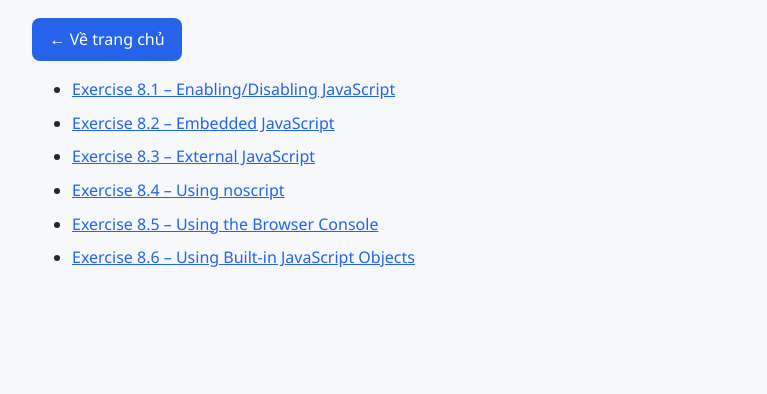
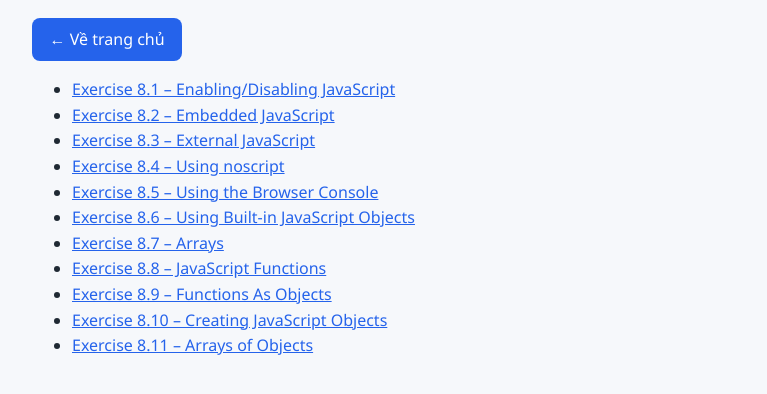
Before and after one commit to duongvu31241024842/BaiTapCaNhan-Tuan3, a plain HTML site: page JavaScript-Labs/Lab08/index.html in a window 1280 px wide. Shown: the part 108-502 px from the top of the page, without its empty margins (152-919 px from the left). Drawn offline with Linux system fonts and the light colour scheme.

Commit message:
Update exercise list in Lab 08 index.html

```diff
--- a/JavaScript-Labs/Lab08/index.html
+++ b/JavaScript-Labs/Lab08/index.html
@@ -10,13 +10,18 @@
 <main class="lab-page">
   <h1>Lab 08 – JavaScript 1: Language Foundations</h1>
   <p><a class="btn" href="../index.html">← Về trang chủ</a></p>
-  <ul class="exercise-list">
+  <ul>
   <li><a href="lab08-walkthrough01.html">Exercise 8.1 – Enabling/Disabling JavaScript</a></li>
   <li><a href="lab08-walkthrough02.html">Exercise 8.2 – Embedded JavaScript</a></li>
   <li><a href="lab08-walkthrough03.html">Exercise 8.3 – External JavaScript</a></li>
   <li><a href="lab08-walkthrough04.html">Exercise 8.4 – Using noscript</a></li>
   <li><a href="lab08-walkthrough05.html">Exercise 8.5 – Using the Browser Console</a></li>
   <li><a href="lab08-walkthrough06.html">Exercise 8.6 – Using Built-in JavaScript Objects</a></li>
+  <li><a href="lab08-walkthrough07.html">Exercise 8.7 – Arrays</a></li>
+  <li><a href="lab08-walkthrough08.html">Exercise 8.8 – JavaScript Functions</a></li>
+  <li><a href="lab08-walkthrough09.html">Exercise 8.9 – Functions As Objects</a></li>
+  <li><a href="lab08-walkthrough10.html">Exercise 8.10 – Creating JavaScript Objects</a></li>
+  <li><a href="lab08-walkthrough11.html">Exercise 8.11 – Arrays of Objects</a></li>
 </ul>
 </main>
 </body>
```
Lines whose indentation alone changed are shown as unchanged.
